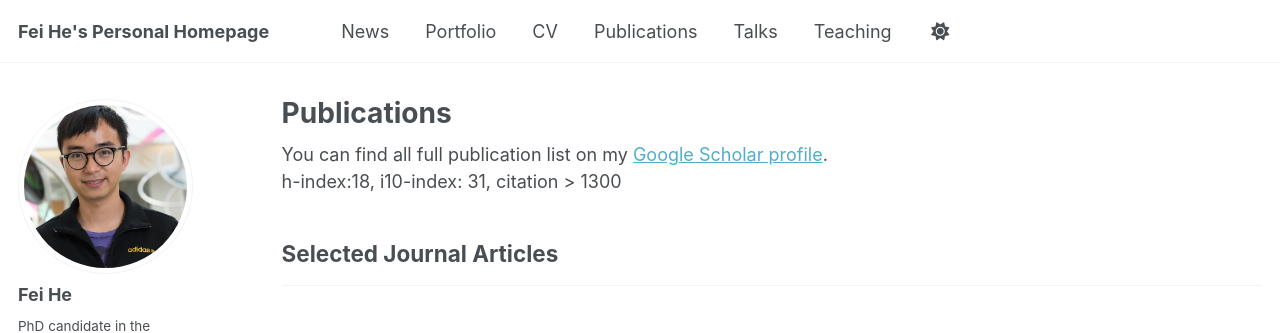
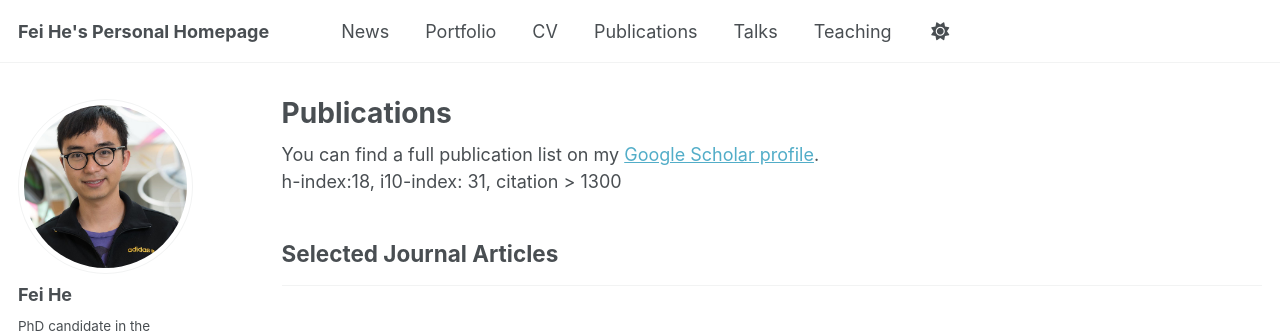
Before and after one commit to coffee19850519/coffee19850519.github.io, a Jekyll site: the page built from _pages/publications.html, in a window 1280 px wide and 900 px high. Shown: the top 333 px of the window. Built offline with Jekyll 4.4.1, drawn with Linux system fonts in a browser that asks for light colours; some web fonts are replaced.

Commit message:
update CV

```diff
--- a/_pages/publications.html
+++ b/_pages/publications.html
@@ -6,7 +6,7 @@
 ---
 
 {% if site.author.googlescholar %}
-  <div class="wordwrap">You can find all full publication list on my <a href="{{site.author.googlescholar}}">Google Scholar profile</a>.</div>
+  <div class="wordwrap">You can find a full publication list on my <a href="{{site.author.googlescholar}}">Google Scholar profile</a>.</div>
   <div class="wordwrap">h-index:18, i10-index: 31, citation > 1300</div>
 {% endif %}
 
```
